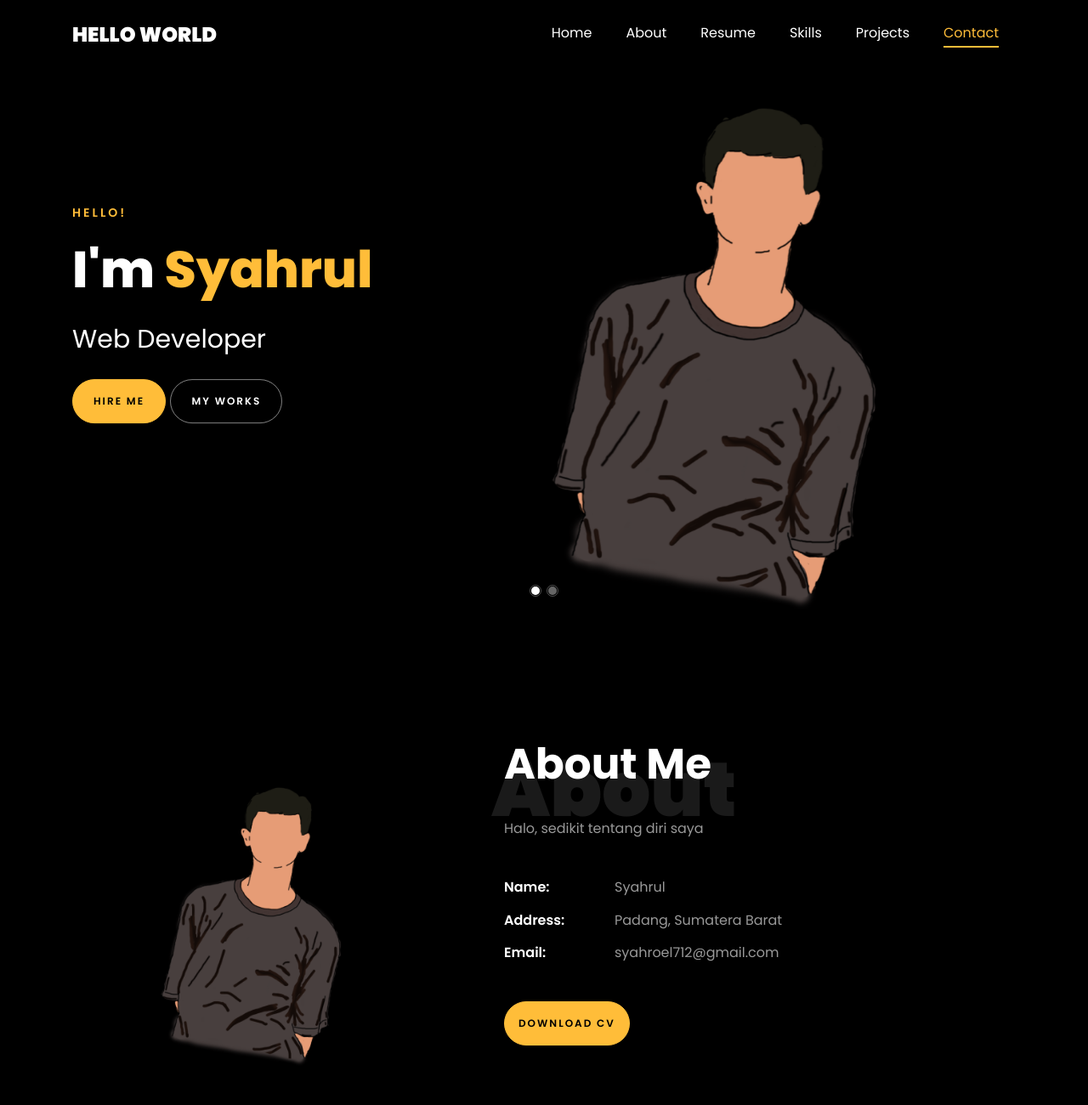
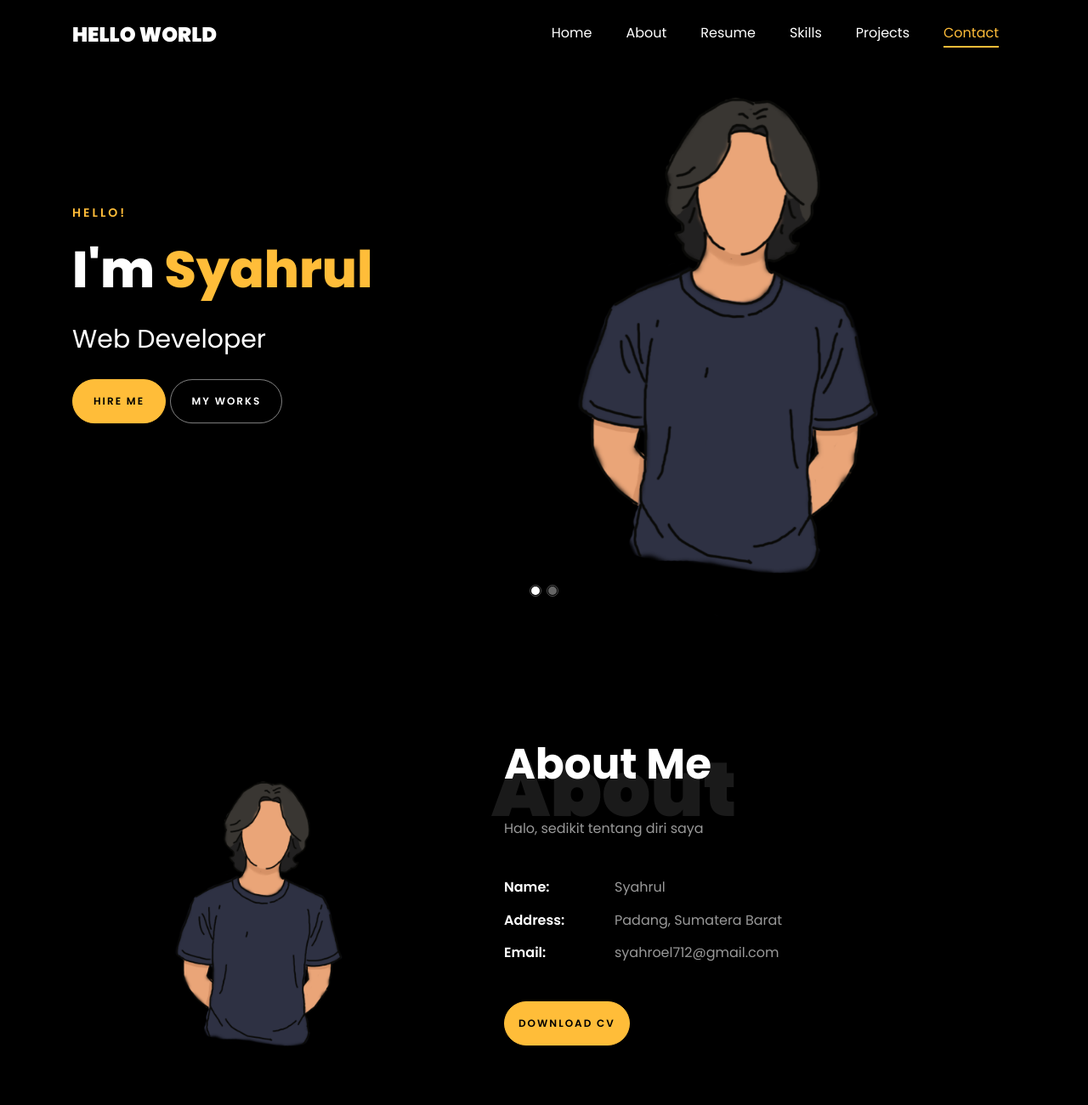
Before and after one commit to syahroel712/syahroel712.github.io, a plain HTML site: page index.html in a window 1280 px wide. Shown: the top 1300 px of the page at 85% size. Drawn offline with Linux system fonts and the light colour scheme; files whose address does not match are found by name.

Commit message:
ganti foto

```diff
--- a/index.html
+++ b/index.html
@@ -75,7 +75,7 @@
 					<div class="row d-md-flex no-gutters slider-text align-items-end justify-content-end"
 						data-scrollax-parent="true">
 						<div class="one-third js-fullheight order-md-last img"
-							style="background-image:url(images/bg-7.png);">
+							style="background-image:url(images/bg-8.png);">
 							<div class="overlay"></div>
 						</div>
 						<div class="one-forth d-flex  align-items-center ftco-animate"
@@ -100,7 +100,7 @@
 					<div class="row d-md-flex no-gutters slider-text align-items-end justify-content-end"
 						data-scrollax-parent="true">
 						<div class="one-third js-fullheight order-md-last img"
-							style="background-image:url(images/bg-7.png);">
+							style="background-image:url(images/bg-8.png);">
 							<div class="overlay"></div>
 						</div>
 						<div class="one-forth d-flex  align-items-center ftco-animate"
@@ -128,7 +128,7 @@
 					<div class="img-about img d-flex align-items-stretch">
 						<div class="overlay"></div>
 						<div class="img d-flex align-self-stretch align-items-center"
-							style="background-image:url(images/bg-7.png);">
+							style="background-image:url(images/bg-8.png);">
 						</div>
 					</div>
 				</div>
```
Also changed, not shown: images/bg-8.png (added).
